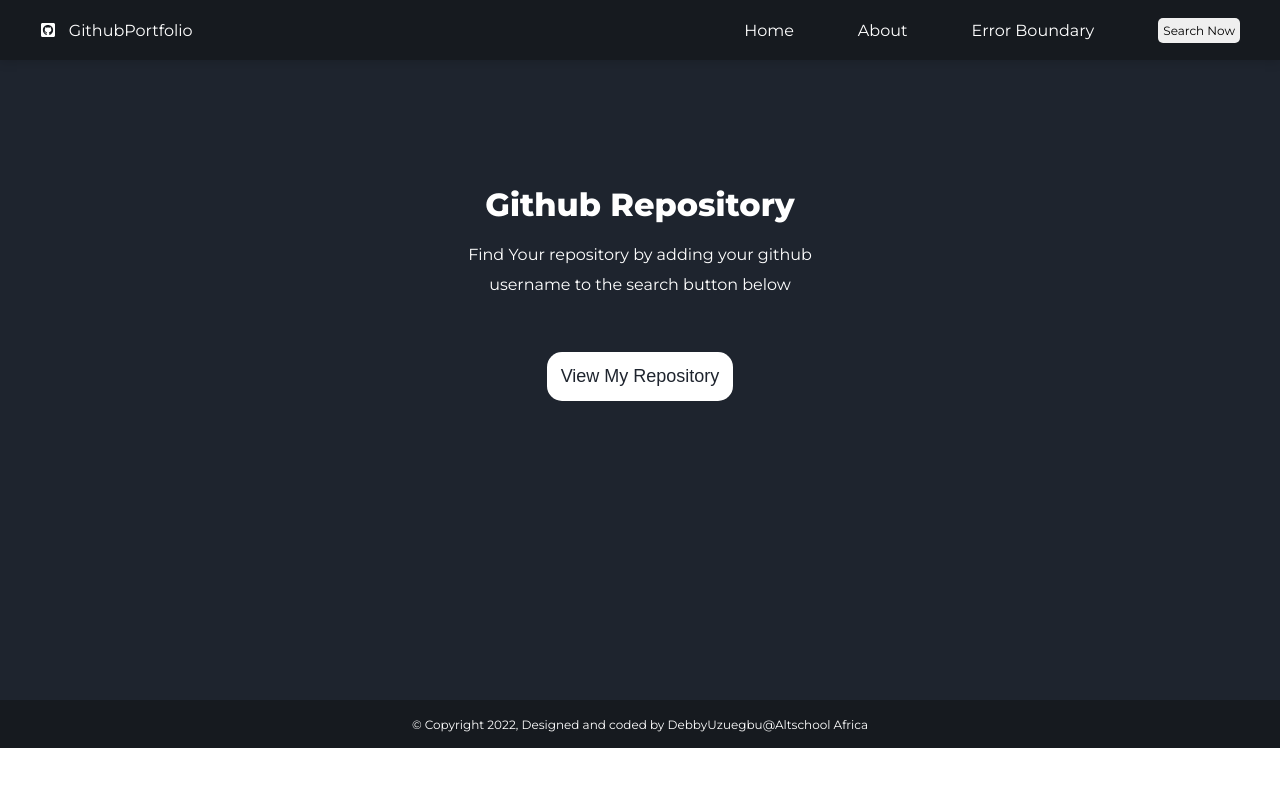
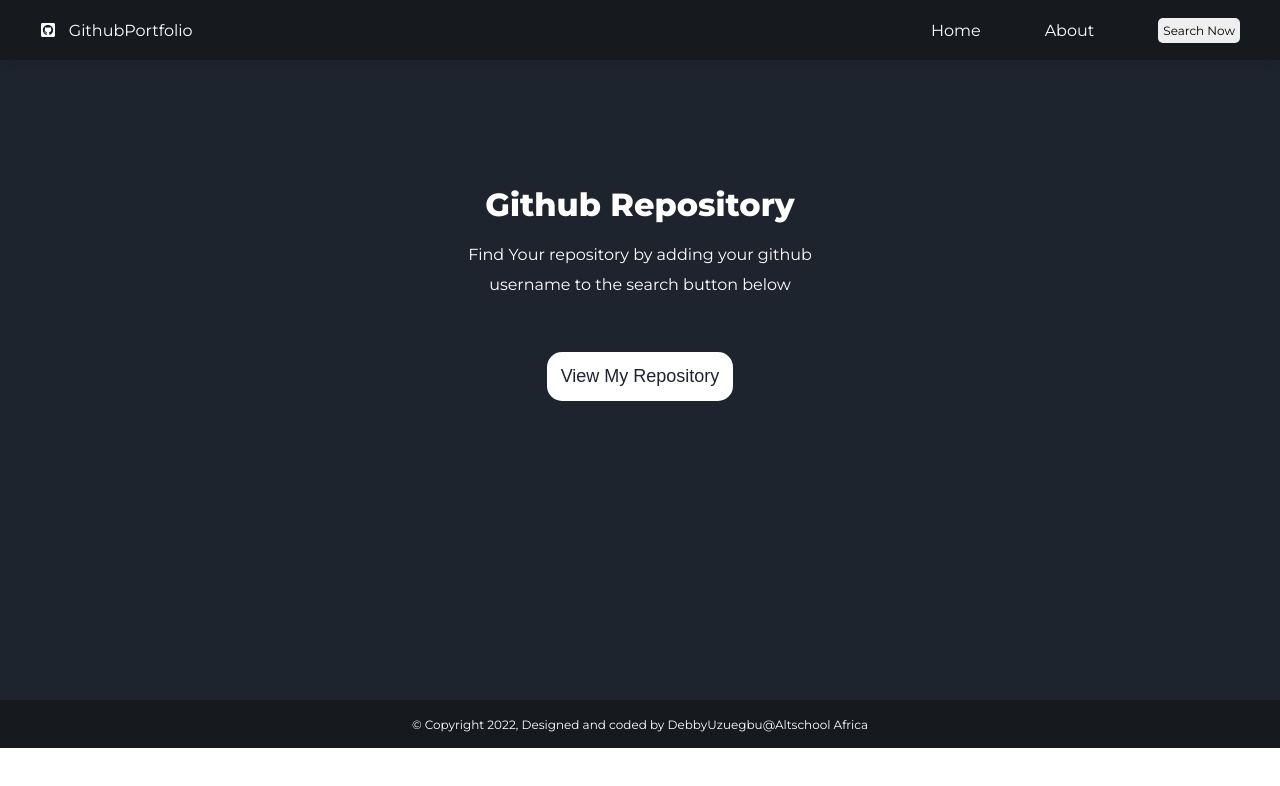
Before and after one commit to debbyuzuegbu/MyRepositoryWebsite, a React (Create React App) app: page / in a window 1280 px wide. Shown: the top 786 px of the page. Built offline with nearby package versions, Linux system fonts and the light colour scheme; no server answers.

Commit message:
added navbar

```diff
--- a/src/App.js
+++ b/src/App.js
@@ -61,7 +61,7 @@ function App() {
             <Route path="/repo" element={<MyRepo />}></Route>
             <Route path="/repo/:id" element={<SingleRepo />}></Route>
             <Route path="/repository" element={<SearchPage />}></Route>
-            <Route path="/errorboundary" element={<Errorbound />}></Route>
+            {/* <Route path="/errorboundary" element={<Errorbound />}></Route> */}
             <Route path="/about" element={<About />}></Route>
             <Route path="*" element={<Error />}></Route>
           </Routes>
--- a/src/Navbar/Navbar.jsx
+++ b/src/Navbar/Navbar.jsx
@@ -43,11 +43,11 @@ const Navbar = () => {
                   About
                 </MenuLink>
               </MenuItem>
-              <MenuItem>
+              {/* <MenuItem>
                 <MenuLink onClick={closeMenu} to="/errorboundary">
                   Error Boundary
                 </MenuLink>
-              </MenuItem>
+              </MenuItem> */}
               <MenuItemBtn>
                 <MenuLinkBtn to="/repository">
                   <Button>Search Now</Button>
```
